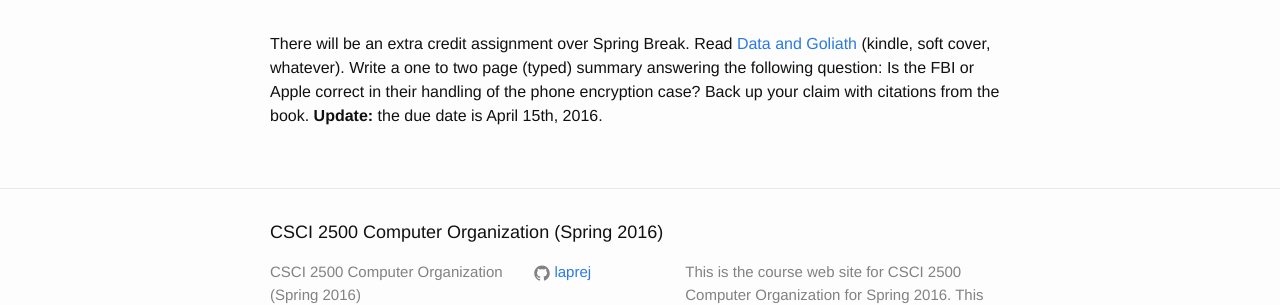
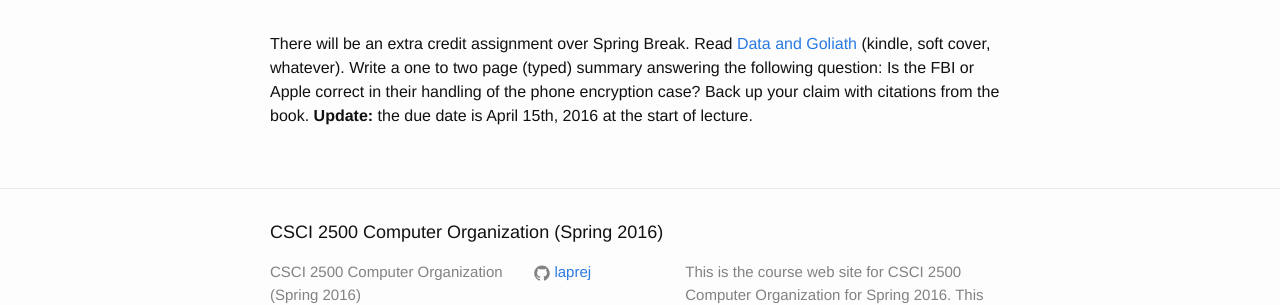
Before and after one commit to RPI-CSCI-2500-2016-Spring/RPI-CSCI-2500-2016-Spring.github.io, a Jekyll site: the page built from _posts/2016-03-10-extra-credit.md, in a window 1280 px wide. Shown: the part 168-473 px from the top of the page. Built offline with Jekyll 4.4.1, drawn with Linux system fonts in a browser that asks for light colours.

Commit message:
Added due date to extra credit

```diff
--- a/_posts/2016-03-10-extra-credit.md
+++ b/_posts/2016-03-10-extra-credit.md
@@ -8,4 +8,4 @@ Read [Data and Goliath](http://amzn.com/039335217X) (kindle, soft cover, whateve
 Write a one to two page (typed) summary answering the following question:
 Is the FBI or Apple correct in their handling of the phone encryption case?
 Back up your claim with citations from the book.
-**Update:** the due date is April 15th, 2016.
+**Update:** the due date is April 15th, 2016 at the start of lecture.
```
